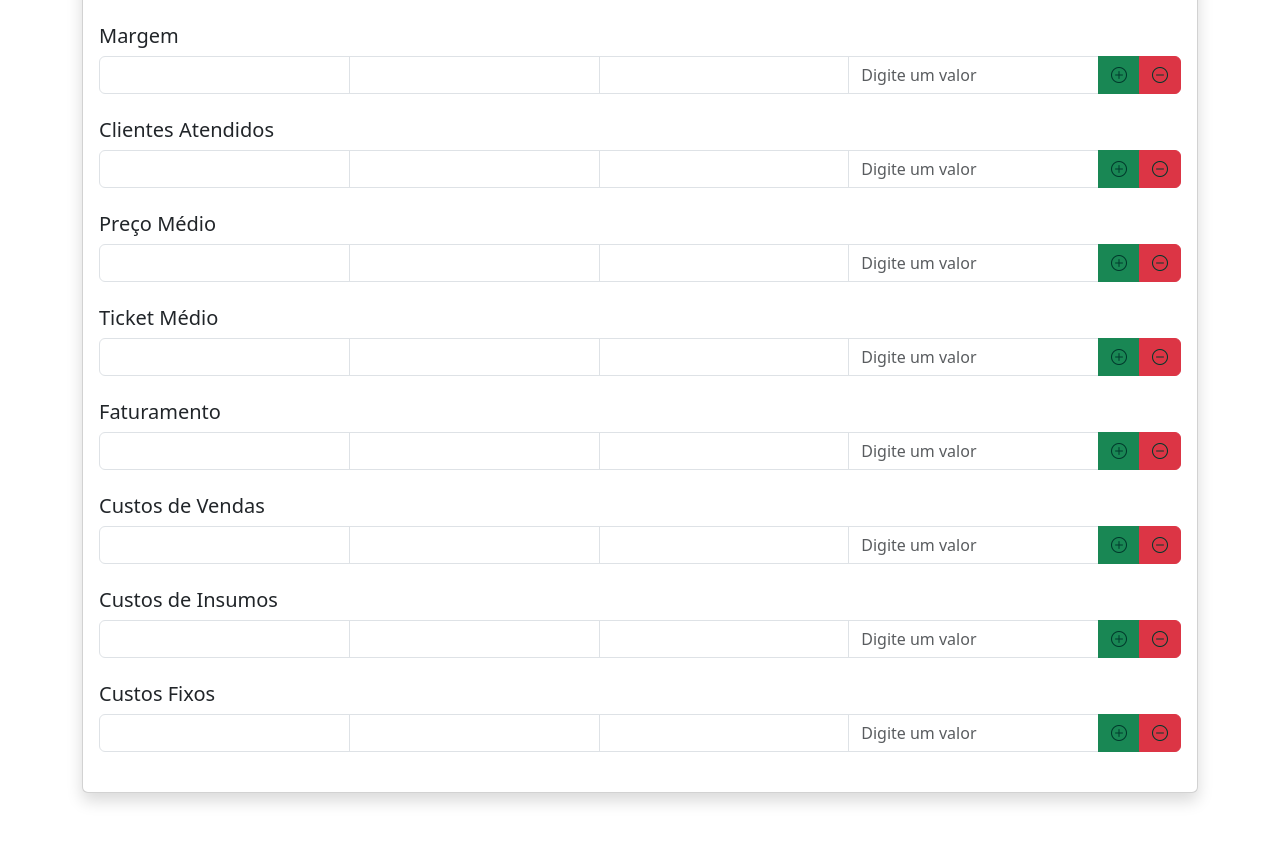
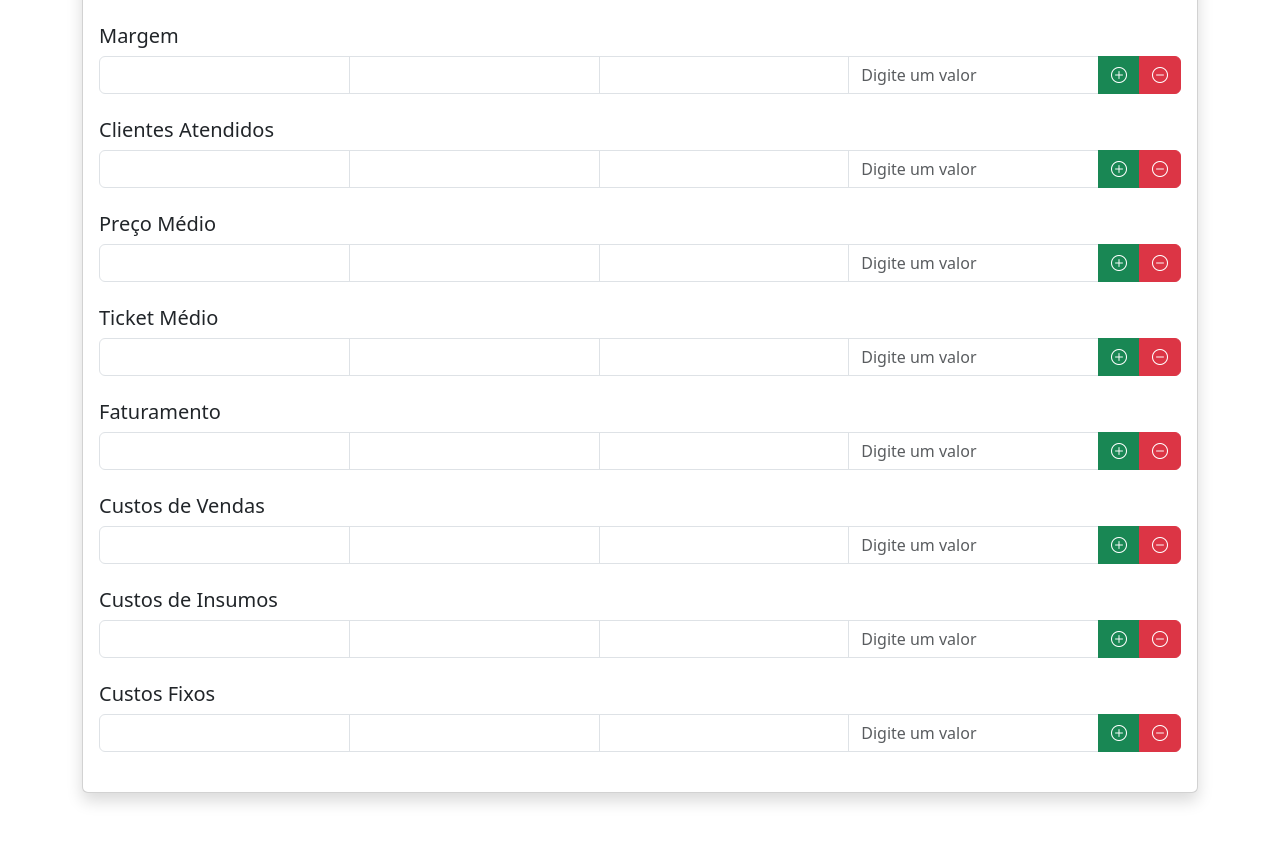
Before and after one commit to wolfxweb/appGetUp, a FastAPI app: template app/templates/gestao_prioridades.html in a window 1280 px wide. Shown: the part 227-1068 px from the top of the page. Run offline with FastAPI, Linux system fonts and the light colour scheme; the template is opened without the code that fills it, so the values that code supplies are empty.

Commit message:
diagnostico

```diff
--- a/app/templates/gestao_prioridades.html
+++ b/app/templates/gestao_prioridades.html
@@ -17,7 +17,7 @@
                         <div class="form-group">
                             <label for="basicDataSelect" class="form-label">
                                 Selecione o Período dos dados básicos
-                                <i class="bi bi-question-circle-fill ms-2"
+                                <i class="bi bi-question-circle-fill ms-2 text-white"
                                    data-bs-toggle="modal"
                                    data-bs-target="#helpModal"
                                    style="cursor: pointer;"></i>
@@ -44,10 +44,10 @@
                             <input type="text" class="form-control" id="margemVariacao" readonly>
                             <input type="text" class="form-control" id="margemManual" placeholder="Digite um valor">
                             <button class="btn btn-success text-white" type="button" data-metric="margem" data-action="increase">
-                                <i class="bi bi-plus-circle text-white"></i>
+                                <i class="bi bi-plus-circle text-white" style="color: white !important;"></i>
                             </button>
                             <button class="btn btn-danger text-white" type="button" data-metric="margem" data-action="decrease">
-                                <i class="bi bi-dash-circle text-white"></i>
+                                <i class="bi bi-dash-circle text-white" style="color: white !important;"></i>
                             </button>
                         </div>
                     </div>
@@ -61,10 +61,10 @@
                             <input type="text" class="form-control" id="clientesVariacao" readonly>
                             <input type="text" class="form-control" id="clientesManual" placeholder="Digite um valor">
                             <button class="btn btn-success text-white" type="button" data-metric="clientes" data-action="increase">
-                                <i class="bi bi-plus-circle text-white"></i>
+                                <i class="bi bi-plus-circle text-white" style="color: white !important;"></i>
                             </button>
                             <button class="btn btn-danger text-white" type="button" data-metric="clientes" data-action="decrease">
-                                <i class="bi bi-dash-circle text-white"></i>
+                                <i class="bi bi-dash-circle text-white" style="color: white !important;"></i>
                             </button>
                         </div>
                     </div>
@@ -78,10 +78,10 @@
                             <input type="text" class="form-control" id="precoMedioVariacao" readonly>
                             <input type="text" class="form-control" id="precoMedioManual" placeholder="Digite um valor">
                             <button class="btn btn-success text-white" type="button" data-metric="precoMedio" data-action="increase">
-                                <i class="bi bi-plus-circle text-white"></i>
+                                <i class="bi bi-plus-circle text-white" style="color: white !important;"></i>
                             </button>
                             <button class="btn btn-danger text-white" type="button" data-metric="precoMedio" data-action="decrease">
-                                <i class="bi bi-dash-circle text-white"></i>
+                                <i class="bi bi-dash-circle text-white" style="color: white !important;"></i>
                             </button>
                         </div>
                     </div>
@@ -95,10 +95,10 @@
                             <input type="text" class="form-control" id="ticketMedioVariacao" readonly>
                             <input type="text" class="form-control" id="ticketMedioManual" placeholder="Digite um valor">
                             <button class="btn btn-success text-white" type="button" data-metric="ticketMedio" data-action="increase">
-                                <i class="bi bi-plus-circle text-white"></i>
+                                <i class="bi bi-plus-circle text-white" style="color: white !important;"></i>
                             </button>
                             <button class="btn btn-danger text-white" type="button" data-metric="ticketMedio" data-action="decrease">
-                                <i class="bi bi-dash-circle text-white"></i>
+                                <i class="bi bi-dash-circle text-white" style="color: white !important;"></i>
                             </button>
                         </div>
                     </div>
@@ -112,10 +112,10 @@
                             <input type="text" class="form-control" id="faturamentoVariacao" readonly>
                             <input type="text" class="form-control" id="faturamentoManual" placeholder="Digite um valor">
                             <button class="btn btn-success text-white" type="button" data-metric="faturamento" data-action="increase">
-                                <i class="bi bi-plus-circle text-white"></i>
+                                <i class="bi bi-plus-circle text-white" style="color: white !important;"></i>
                             </button>
                             <button class="btn btn-danger text-white" type="button" data-metric="faturamento" data-action="decrease">
-                                <i class="bi bi-dash-circle text-white"></i>
+                                <i class="bi bi-dash-circle text-white" style="color: white !important;"></i>
                             </button>
                         </div>
                     </div>
@@ -129,10 +129,10 @@
                             <input type="text" class="form-control" id="custosVendasVariacao" readonly>
                             <input type="text" class="form-control" id="custosVendasManual" placeholder="Digite um valor">
                             <button class="btn btn-success text-white" type="button" data-metric="custosVendas" data-action="increase">
-                                <i class="bi bi-plus-circle text-white"></i>
+                                <i class="bi bi-plus-circle text-white" style="color: white !important;"></i>
                             </button>
                             <button class="btn btn-danger text-white" type="button" data-metric="custosVendas" data-action="decrease">
-                                <i class="bi bi-dash-circle text-white"></i>
+                                <i class="bi bi-dash-circle text-white" style="color: white !important;"></i>
                             </button>
                         </div>
                     </div>
@@ -146,10 +146,10 @@
                             <input type="text" class="form-control" id="custosInsumosVariacao" readonly>
                             <input type="text" class="form-control" id="custosInsumosManual" placeholder="Digite um valor">
                             <button class="btn btn-success text-white" type="button" data-metric="custosInsumos" data-action="increase">
-                                <i class="bi bi-plus-circle text-white"></i>
+                                <i class="bi bi-plus-circle text-white" style="color: white !important;"></i>
                             </button>
                             <button class="btn btn-danger text-white" type="button" data-metric="custosInsumos" data-action="decrease">
-                                <i class="bi bi-dash-circle text-white"></i>
+                                <i class="bi bi-dash-circle text-white" style="color: white !important;"></i>
                             </button>
                         </div>
                     </div>
@@ -163,10 +163,10 @@
                             <input type="text" class="form-control" id="custosFixosVariacao" readonly>
                             <input type="text" class="form-control" id="custosFixosManual" placeholder="Digite um valor">
                             <button class="btn btn-success text-white" type="button" data-metric="custosFixos" data-action="increase">
-                                <i class="bi bi-plus-circle text-white"></i>
+                                <i class="bi bi-plus-circle text-white" style="color: white !important;"></i>
                             </button>
                             <button class="btn btn-danger text-white" type="button" data-metric="custosFixos" data-action="decrease">
-                                <i class="bi bi-dash-circle text-white"></i>
+                                <i class="bi bi-dash-circle text-white" style="color: white !important;"></i>
                             </button>
                         </div>
                     </div>
```
Also changed, not shown: 1 other file.
